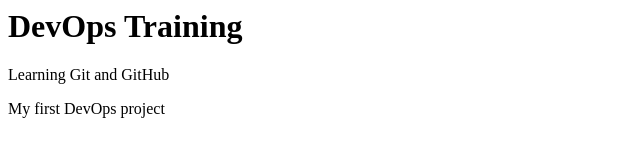
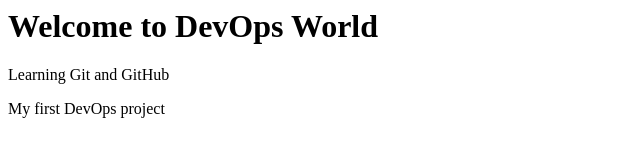
Before and after one commit to sharunisha20/devops-training, a plain HTML site: page index.html in a window 1280 px wide. Shown: the whole page, without its empty margins (0-640 px from the left). Drawn offline with Linux system fonts and the light colour scheme.

Commit message:
Developer A updated website heading

```diff
--- a/index.html
+++ b/index.html
@@ -1,3 +1,3 @@
-<h1>DevOps Training</h1>
+<h1>Welcome to DevOps World</h1>
 Learning Git and GitHub
 <p>My first DevOps project</p>
```
